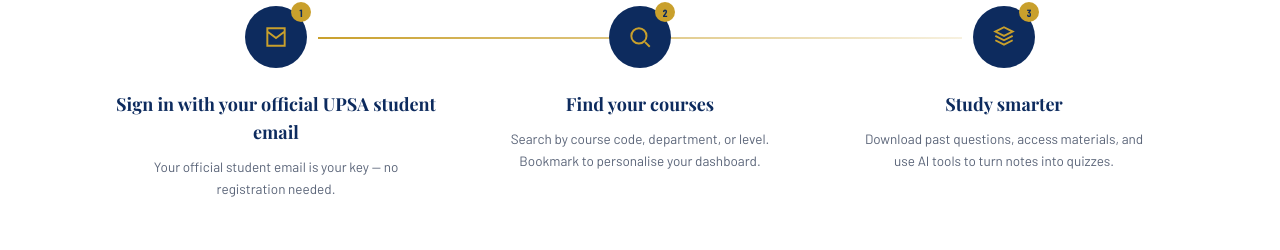
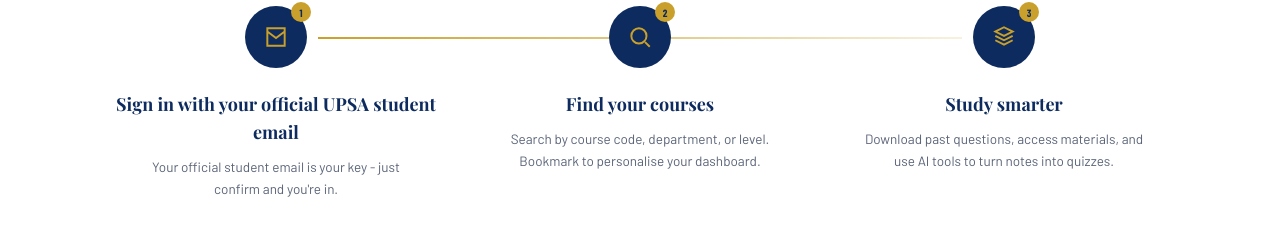
Before and after one commit to johnadamsmahama/distinction-library, a Next.js app: page / in a window 1280 px wide. Shown: the part 1892-2142 px from the top of the page. Built offline with nearby package versions, Linux system fonts and the light colour scheme; no server answers; the database is empty; a web font is replaced by a local one.

Commit message:
Update HowItWorks.tsx

```diff
--- a/components/HowItWorks.tsx
+++ b/components/HowItWorks.tsx
@@ -3,7 +3,7 @@ import Reveal from './Reveal';
 const STEPS = [
   {
     title: 'Sign in with your official UPSA student email',
-    desc: 'Your official student email is your key — no registration needed.',
+    desc: 'Your official student email is your key - just confirm and you\'re in.',
     path: 'M4 4h16v16H4z M4 7l8 6 8-6',
   },
   {
```
